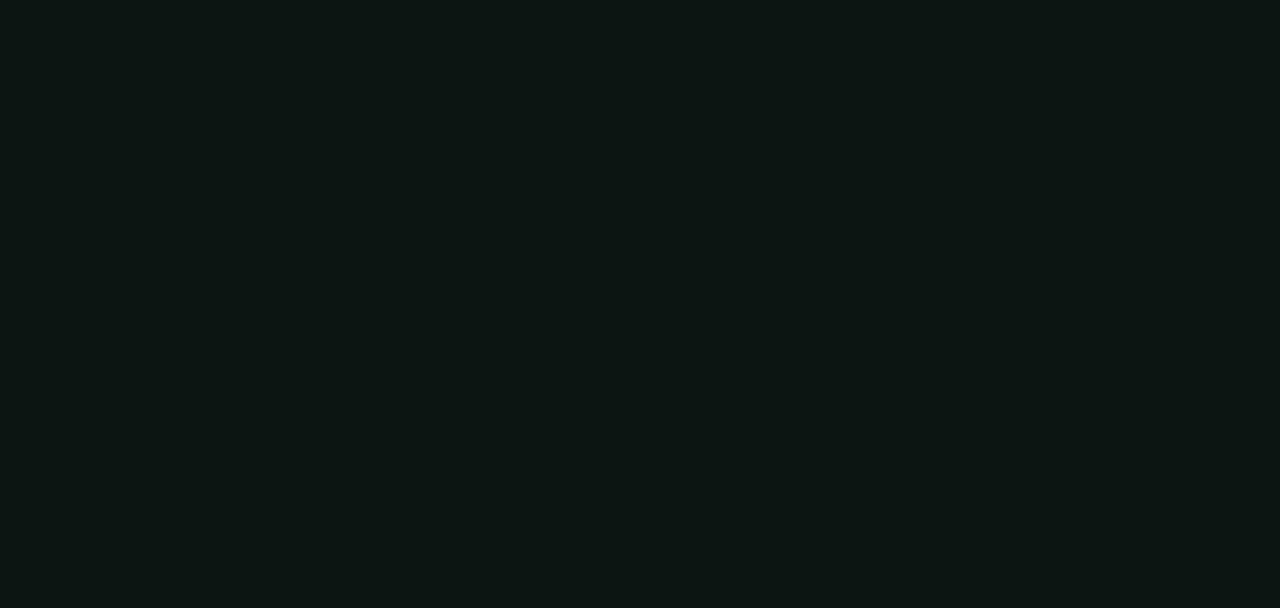
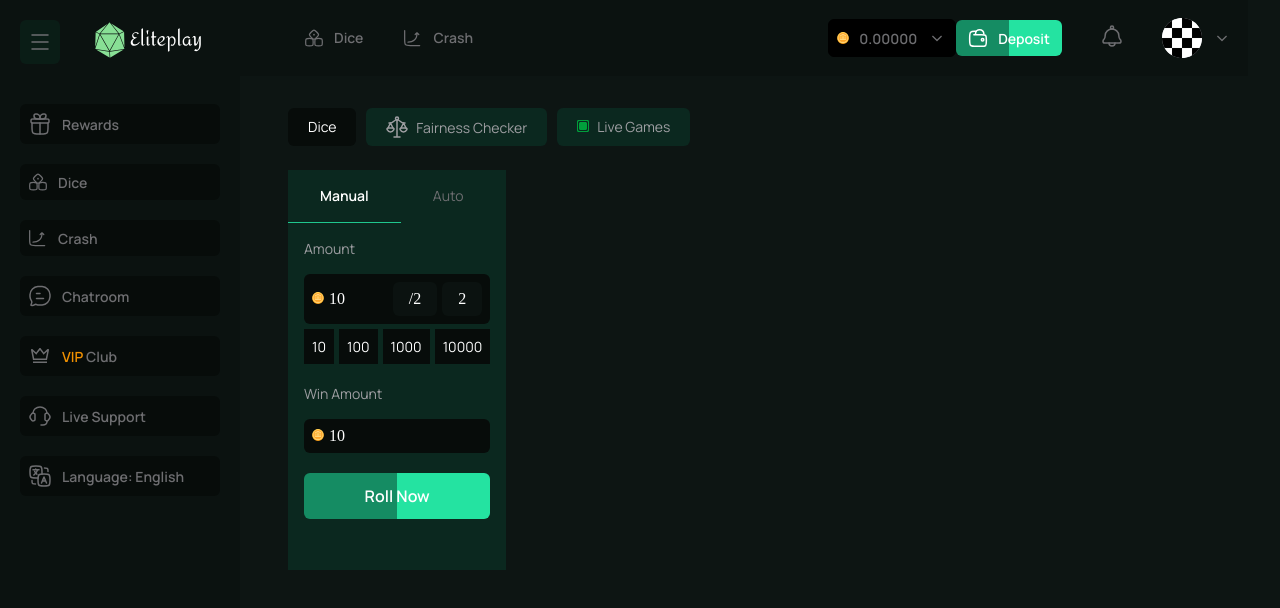
Before and after one commit to Bloom-Byte/elite-play, a React (Vite) app in the folder eliteplay-frontend/: page /dice in a window 1280 px wide. Before the commit this address had no page. Shown: the top 608 px of the page. Built offline with nearby package versions, Linux system fonts and the light colour scheme.

Commit message:
add dice game page

```diff
--- a/eliteplay-frontend/src/App.jsx
+++ b/eliteplay-frontend/src/App.jsx
@@ -2,6 +2,7 @@ import { BrowserRouter as Router, Routes, Route } from 'react-router-dom'
 import Login from './pages/Login'
 import Register from './pages/Register'
 import Home from './pages/Home'
+import Dice from './pages/Dice'
 import PrivateRoutes from './utils/PrivateRoutes'
 import './App.css'
 
@@ -13,6 +14,7 @@ function App() {
       <Route path="/login" element={<Login/>}/>
       <Route path="/register" element={<Register/>}/>
       <Route path="/" element={<Home/>}/>
+      <Route path="/dice" element={<Dice/>}/>
 
       {/* <Route element={<PrivateRoutes />}>
         <Route path="/" element={<Home/>}/>
--- /dev/null
+++ b/eliteplay-frontend/src/components/DiceGame.css
@@ -0,0 +1,154 @@
+@import url('https://fonts.googleapis.com/css2?family=Manrope:wght@200..800&family=Open+Sans:wght@400;600&display=swap');
+
+.dicegame {
+  margin-left: 8rem;
+  margin-top: 2rem;
+  margin-right: 5vw;
+}
+
+.dicegame-extended {
+  margin-left: 18rem;
+}
+
+.dicegame-buttons {
+  display: flex;
+  gap: 10px;
+}
+
+.dicegame-buttons button {
+  background-color: #0b281f;
+  border: 1px transparent;
+  border-radius: 6px;
+  padding: 8px 20px;
+  font-family: 'Manrope', sans-serif;
+  font-size: 14px;
+  font-weight: 400;
+  line-height: 20px;
+  letter-spacing: 0px;
+  text-align: center;
+  color: #9E9EA2;
+}
+
+.dicegame-buttons button img {
+    margin-right: 5px;
+}
+
+.dicegame-fairnesslogo{
+    margin-bottom: -5px;
+}
+
+.dicegame-dice-title {
+  background-color: #070c0a !important;
+  color: #ffffff !important;
+}
+
+.dicegame-gamesection {
+  display: flex;
+}
+
+.dicegame-placebet {
+  background-color: #0b281f;
+  margin-top: 24px;
+  height: 400px;
+}
+
+.dicegame-placebet_type {
+  display: flex;
+}
+
+.dicegame-placebet_type span {
+  padding: 1rem 2rem;
+}
+
+.dicegame-placebet_type .active {
+  border-bottom: 1px solid #1fc88e;
+  font-family: Manrope;
+  font-size: 14px;
+  font-weight: 600;
+  line-height: 20px;
+  letter-spacing: 0px;
+  text-align: center;
+  color: white;
+}
+
+.dicegame-placebet_type span {
+  font-family: 'Manrope', sans-serif;
+  font-size: 14px;
+  font-weight: 400;
+  line-height: 20px;
+  letter-spacing: 0px;
+  text-align: center;
+  color: #6e6e71;
+}
+
+.dicegame-placebet__bet {
+  padding: 1rem;
+}
+
+.dicegame-placebet__bet p {
+  padding: 0;
+  margin: 0;
+  font-family: 'Manrope', sans-serif;
+  font-size: 14px;
+  font-weight: 400;
+  color: #9e9ea2;
+}
+
+.dicegame-placebet__amount {
+  margin-top: 1rem;
+  background: #070c0a;
+  padding: 0.5rem;
+  border-radius: 6px;
+  display: flex;
+  justify-content: space-between;
+}
+
+.dicegame-placebet__amonut-toggle {
+  display: flex;
+  gap: 5px;
+}
+
+.dicegame-placebet__amount span {
+  color: white;
+  align-self: center;
+}
+
+.dicegame-placebet__amount span img {
+  margin-right: 5px;
+}
+
+.dicegame-placebet__amonut-toggle span {
+  background: #0b1210;
+  border-radius: 6px;
+  padding: 8px 16px;
+  color: white;
+}
+
+.dicegame-placebet__select-amount {
+  margin-top: 5px;
+  display: flex;
+  gap: 5px;
+  margin-bottom: 20px;
+}
+
+.dicegame-placebet__select-amount span {
+  background-color: #070c0a;
+  padding: 8px;
+  font-family: 'Manrope', sans-serif;
+  font-size: 14px;
+  font-weight: 400;
+  color: #ffffff;
+}
+
+.dicegame-rollnow {
+  margin-top: 20px;
+  width: 100%;
+  background: linear-gradient(to right, #158c63 50%, #24e3a1 50%);
+  border: 1px transparent;
+  border-radius: 6px;
+  padding: 12px;
+  font-family: 'Manrope', sans-serif;
+  font-size: 16px;
+  font-weight: 600;
+  color: #ffffff;
+}
--- /dev/null
+++ b/eliteplay-frontend/src/components/DiceGame.jsx
@@ -0,0 +1,52 @@
+import React from 'react'
+import './DiceGame.css'
+
+const DiceGame = ({ isNavOpen }) => {
+  return (
+    <div className={`dicegame ${isNavOpen ? 'dicegame-extended' : ''}`}>
+      <div className="dicegame-buttons">
+        <button className='dicegame-dice-title'>Dice</button>
+        <button> <img className='dicegame-fairnesslogo' src="./fairness.svg" alt="fairness" /> Fairness Checker</button>
+        <button> <img src="./Exclude.svg" alt="" /> Live Games</button>
+      </div>
+      <div className="dicegame-gamesection">
+        <div className="dicegame-placebet">
+          <div className="dicegame-placebet_type">
+            <span className="active">Manual</span>
+            <span>Auto</span>
+          </div>
+          <div className="dicegame-placebet__bet">
+            <p>Amount</p>
+            <div className="dicegame-placebet__amount">
+              <span>
+                <img src="./twemoji_coin.svg" alt="coin" />
+                10
+              </span>
+              <div className="dicegame-placebet__amonut-toggle">
+                <span>/2</span>
+                <span>2</span>
+              </div>
+            </div>
+            <div className="dicegame-placebet__select-amount">
+              <span>10</span>
+              <span>100</span>
+              <span>1000</span>
+              <span>10000</span>
+            </div>
+            <p>Win Amount</p>
+            <div className="dicegame-placebet__amount">
+              <span>
+                <img src="./twemoji_coin.svg" alt="coin" />
+                10
+              </span>
+            </div>
+            <button className='dicegame-rollnow'>Roll Now</button>
+          </div>
+        </div>
+        <div></div>
+      </div>
+    </div>
+  )
+}
+
+export default DiceGame
--- /dev/null
+++ b/eliteplay-frontend/src/pages/Dice.jsx
@@ -0,0 +1,19 @@
+import React, { useState } from 'react'
+import Navbar from '../components/Navbar'
+import Sidenav from '../components/Sidenav'
+import DiceGame from '../components/DiceGame'
+import './Dice.css'
+
+const Dice = () => {
+    const [isNavOpen, setIsNavOpen] = useState(true)
+
+  return (
+    <div>
+         <Navbar isNavOpen={isNavOpen} />
+        <Sidenav isNavOpen={isNavOpen} setIsNavOpen={setIsNavOpen} />
+        <DiceGame isNavOpen={isNavOpen} />
+    </div>
+  )
+}
+
+export default Dice
```
Also changed, not shown: eliteplay-frontend/public/Exclude.svg (added), eliteplay-frontend/public/fairness.svg (added), eliteplay-frontend/src/pages/Dice.css (added).
